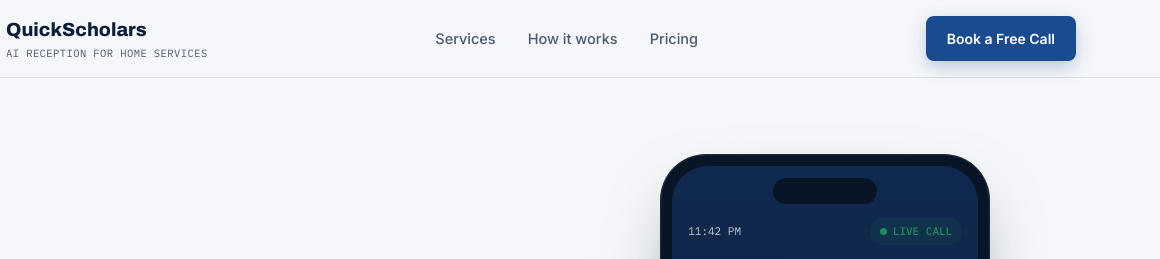
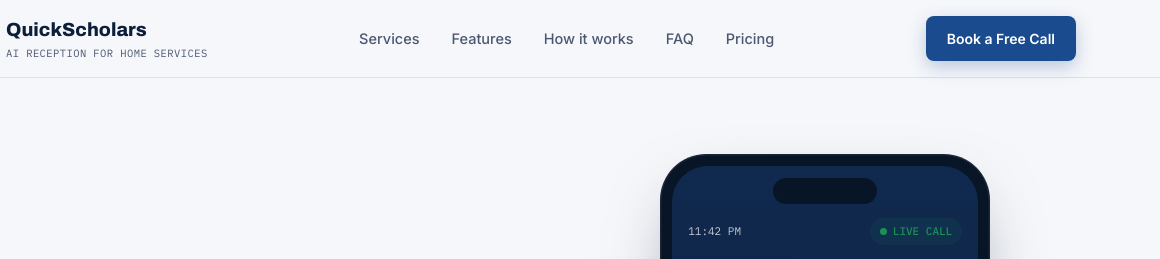
Before and after one commit to Smanukonda06/quickscholars.org, a plain HTML site: page index.html in a window 1280 px wide. Shown: the top 259 px of the page, 120-1280 px from the left. Drawn offline with Linux system fonts and the light colour scheme.

Commit message:
Add Features and FAQ links to nav

```diff
--- a/index.html
+++ b/index.html
@@ -20,7 +20,9 @@
     </a>
     <div class="nav-links">
       <a href="#services">Services</a>
+      <a href="#features">Features</a>
       <a href="#how-it-works">How it works</a>
+      <a href="#faq">FAQ</a>
       <a href="#pricing">Pricing</a>
     </div>
     <div class="nav-cta">
```
